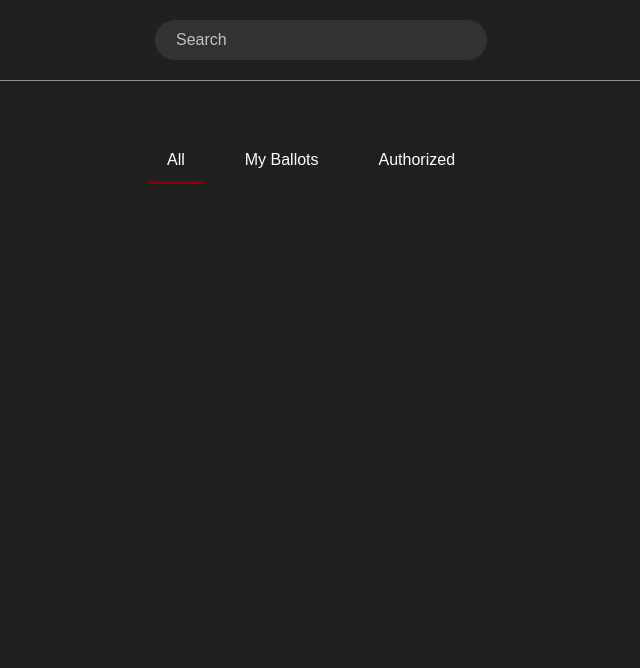
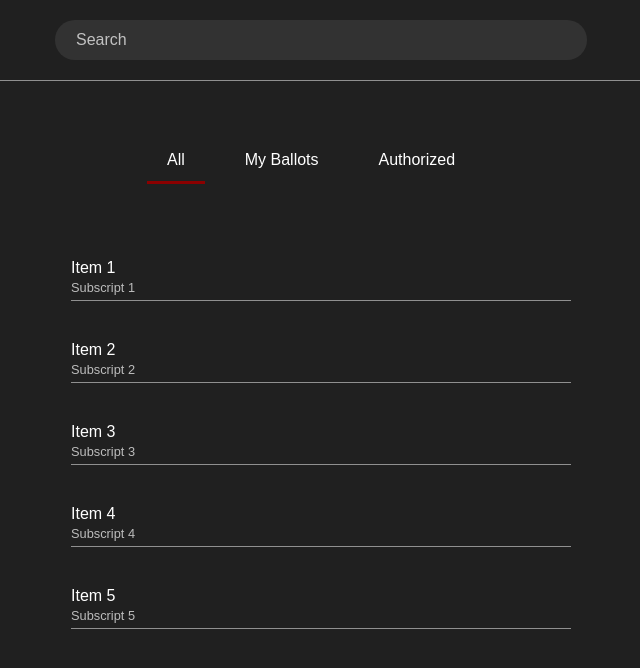
Before and after one commit to EvanHei/Electioneer, a plain HTML site: page index.html in a window 1280 px wide. Shown: the whole page, without its empty margins (319-959 px from the left). Drawn offline with Linux system fonts and the light colour scheme; no server answers.

Commit message:
Added item list

```diff
--- a/index.html
+++ b/index.html
@@ -14,9 +14,32 @@
     <div class="search-line"></div>
 
     <div class="tabs">
-        <div class="tab active" onclick="showTab('all')">All</div>
-        <div class="tab" onclick="showTab('myBallots')">My Ballots</div>
-        <div class="tab" onclick="showTab('authorized')">Authorized</div>
+        <div id="allTab" class="tab active">All</div>
+        <div id="myBallotsTab" class="tab">My Ballots</div>
+        <div id="authorizedTab" class="tab">Authorized</div>
+    </div>
+
+    <div class="item-list">
+        <div class="item">
+            Item 1
+            <span class="subscript">Subscript 1</span>
+        </div>
+        <div class="item">
+            Item 2
+            <span class="subscript">Subscript 2</span>
+        </div>
+        <div class="item">
+            Item 3
+            <span class="subscript">Subscript 3</span>
+        </div>
+        <div class="item">
+            Item 4
+            <span class="subscript">Subscript 4</span>
+        </div>
+        <div class="item">
+            Item 5
+            <span class="subscript">Subscript 5</span>
+        </div>
     </div>
 
     <script src="script.js"></script>
--- a/script.js
+++ b/script.js
@@ -38,6 +38,20 @@ async function connectToEthereum() {
 
 // Bind UI button click events to contract functions
 function bindUIEvents() {
+    var allTab = document.getElementById('allTab');
+    var myBallotsTab = document.getElementById('myBallotsTab');
+    var authorizedTab = document.getElementById('authorizedTab');
+
+    // Set up click event handlers using the tab variables
+    allTab.onclick = function() {
+        showTab('all');
+    };
+    myBallotsTab.onclick = function() {
+        showTab('myBallots');
+    };
+    authorizedTab.onclick = function() {
+        showTab('authorized');
+    };
 }
 
 // Initialize the web app
@@ -54,6 +68,8 @@ function showTab(tabName) {
         tab.classList.remove('active');
     });
 
-    // Set the clicked tab as active
-    document.querySelector(`.tab[onclick="showTab('${tabName}')"]`).classList.add('active');
+    const activeTab = document.getElementById(`${tabName}Tab`);
+    if (activeTab) {
+        activeTab.classList.add('active');
+    }
 }
--- a/styles.css
+++ b/styles.css
@@ -9,7 +9,7 @@ body {
 }
 
 .search-bar {
-    width: 300px;
+    width: 500px;
     padding: 10px;
     padding-left: 20px;
     border: 1px solid transparent;
@@ -67,3 +67,39 @@ body {
 .tab.active::after {
     opacity: 1;
 }
+
+.item-list {
+    display: flex;
+    flex-direction: column;
+    align-items: center;
+    margin-top: 20px;
+}
+
+.item {
+    width: 500px;
+    padding: 10px;
+    margin: 10px 0;
+    color: white;
+    text-align: left;
+    transition: color 0.2s;
+    position: relative;
+}
+
+.item::after {
+    content: '';
+    display: block;
+    height: 1px;
+    background-color: rgba(255, 255, 255, 0.5);
+    margin-top: 5px;
+}
+
+.item:hover {
+    background-color: rgba(255, 255, 255, 0.1);
+}
+
+.subscript {
+    font-size: 0.8em;
+    color: rgba(255, 255, 255, 0.7);
+    display: block;
+    margin-top: 3px;
+}
```
